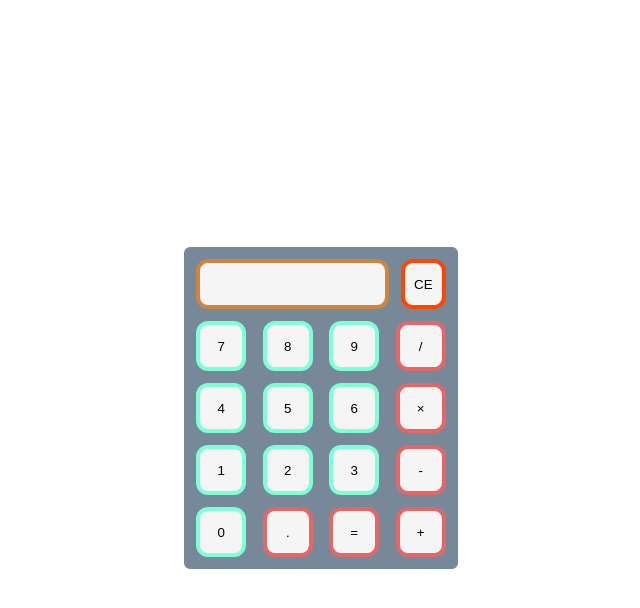
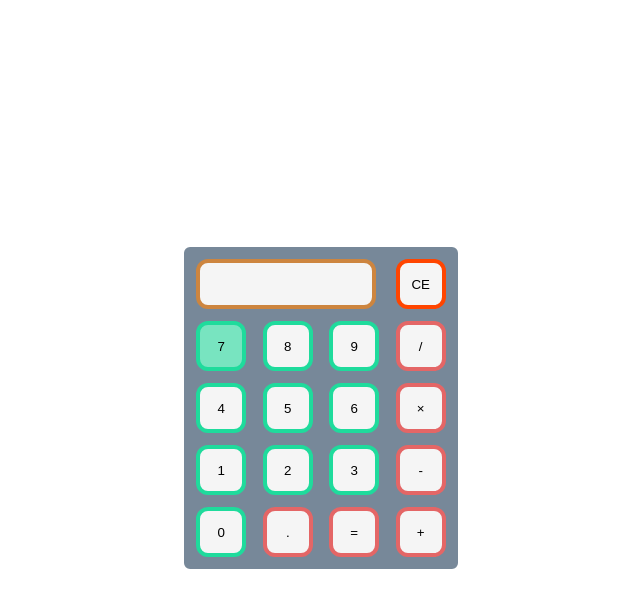
Before and after one commit to treaty1210/calculator, a plain HTML site: page index.html in a window 1280 px wide. In both pictures the pointer is over the button 548 px from the left and 346 px from the top of the page. Shown: the whole page, without its empty margins (327-967 px from the left). Drawn offline with Linux system fonts and the light colour scheme.

Commit message:
Add hover elements to buttons

```diff
--- a/style.css
+++ b/style.css
@@ -14,9 +14,10 @@ body {
 
 .displayRow {
     display: flex;
+    justify-content: space-between;
 }
 .resultsBox {
-    width: 80%;
+    width: 160px;
     height: 30px;
     border: 4px solid peru;
     margin: 6px;
@@ -59,13 +60,26 @@ body {
 }
 
 .number {
-    border-color: aquamarine;
+    border-color: rgb(31, 219, 156);
+}
+
+.number:hover {
+    background-color: rgb(120, 228, 192);
 }
 
 .operator, .equal, .decimal{
     border-color: rgb(228, 102, 102);
 }
 
+.operator:hover, .equal:hover, .decimal:hover {
+    background-color: rgb(226, 165, 165);
+}
+
 .clear {
     border-color: orangered;
+    width: 50px;
 }
+
+.clear:hover {
+    background-color: rgb(228, 162, 138);
+}
```
